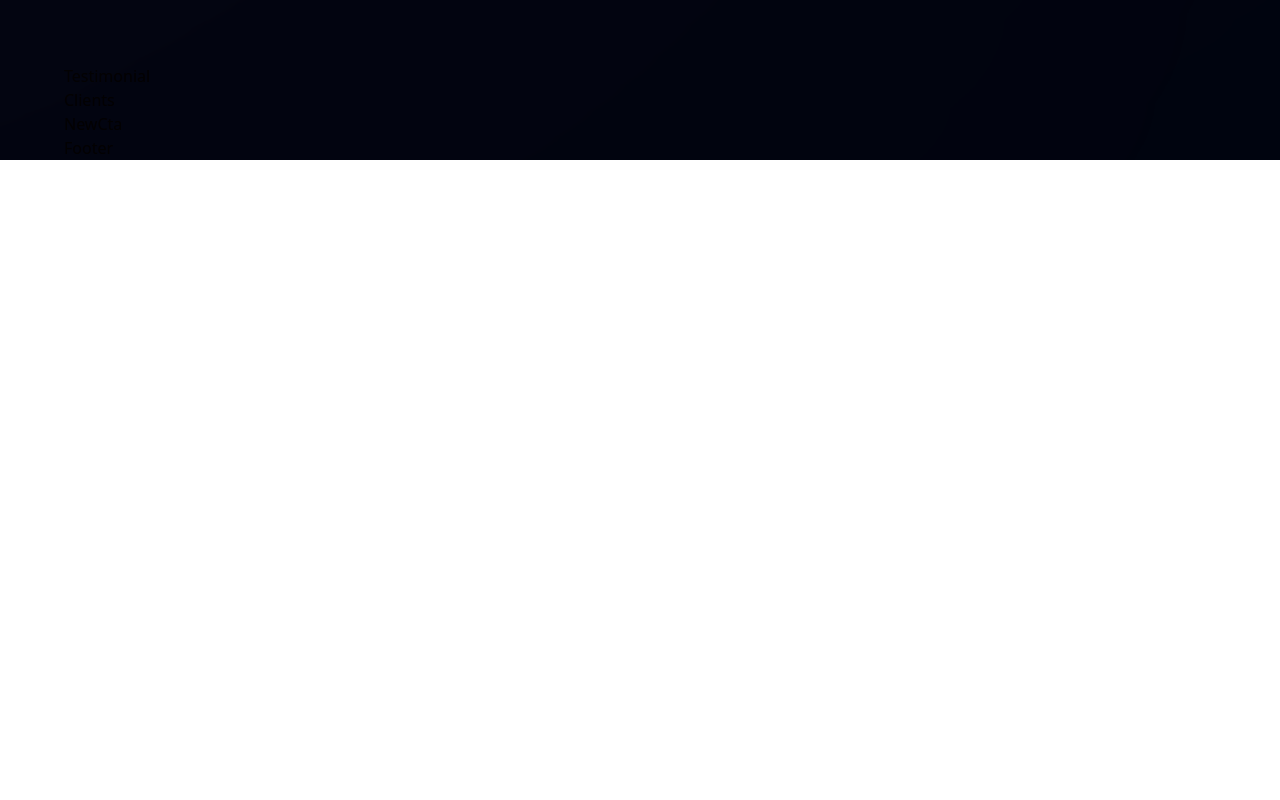
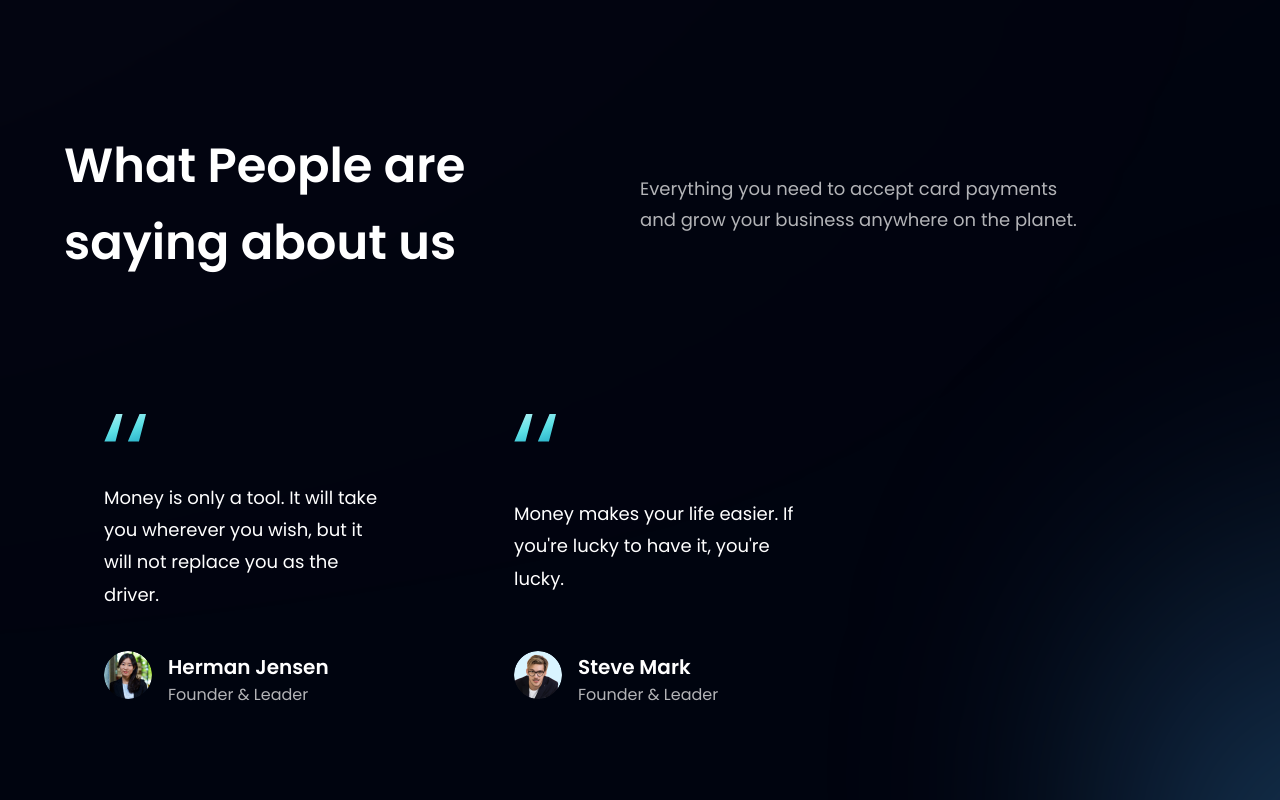
Before and after one commit to ylmgrbzz/Hoobank-Fully-Responsive-Website-with-Modern-UI-UX-in-React-JS-with-Tailwind, a React (Vite) app: page / in a window 1280 px wide. Shown: the part 2700-3500 px from the top of the page. Before the commit the page ends 2860 px from the top, so only its background shows below. Built offline with nearby package versions, Linux system fonts and the light colour scheme.

Commit message:
Refactor FeedbackCard and Testimonial components

```diff
--- a/src/components/FeedbackCard.jsx
+++ b/src/components/FeedbackCard.jsx
@@ -1,8 +1,31 @@
 // eslint-disable-next-line no-unused-vars
 import React from "react";
+import { quotes } from "../assets";
+const FeedbackCard = ({ content, name, title, img }) => {
+  return (
+    <div className="flex justify-between flex-col px-10 py-12 rounded-[20px]  max-w-[370px] md:mr-10 sm:mr-5 mr-0 my-5 feedback-card">
+      <img
+        src={quotes}
+        alt="double_quotes"
+        className="w-[42.6px] h-[27.6px] object-contain"
+      />
+      <p className="font-poppins font-normal text-[18px] leading-[32.4px] text-white my-10">
+        {content}
+      </p>
 
-const FeedbackCard = () => {
-  return <div>FeedbackCard</div>;
+      <div className="flex flex-row">
+        <img src={img} alt={name} className="w-[48px] h-[48px] rounded-full" />
+        <div className="flex flex-col ml-4">
+          <h4 className="font-poppins font-semibold text-[20px] leading-[32px] text-white">
+            {name}
+          </h4>
+          <p className="font-poppins font-normal text-[16px] leading-[24px] text-dimWhite">
+            {title}
+          </p>
+        </div>
+      </div>
+    </div>
+  );
 };
 
 export default FeedbackCard;
--- a/src/components/Testimonial.jsx
+++ b/src/components/Testimonial.jsx
@@ -1,8 +1,36 @@
 // eslint-disable-next-line no-unused-vars
 import React from "react";
+import { feedback } from "../constants";
+import styles from "../style";
+import FeedbackCard from "./FeedbackCard";
 
 const Testimonial = () => {
-  return <div>Testimonial</div>;
+  return (
+    <section
+      id="clients"
+      className={`${styles.paddingY} ${styles.flexCenter} flex-col relative `}
+    >
+      <div className="absolute z-[0] w-[60%] h-[60%] -right-[50%] rounded-full blue__gradient bottom-40" />
+
+      <div className="w-full flex justify-between items-center md:flex-row flex-col sm:mb-16 mb-6 relative z-[1]">
+        <h2 className={styles.heading2}>
+          What People are <br className="sm:block hidden" /> saying about us
+        </h2>
+        <div className="w-full md:mt-0 mt-6">
+          <p className={`${styles.paragraph} text-left max-w-[450px]`}>
+            Everything you need to accept card payments and grow your business
+            anywhere on the planet.
+          </p>
+        </div>
+      </div>
+
+      <div className="flex flex-wrap sm:justify-start justify-center w-full feedback-container relative z-[1]">
+        {feedback.map((card) => (
+          <FeedbackCard key={card.id} {...card} />
+        ))}
+      </div>
+    </section>
+  );
 };
 
 export default Testimonial;
```
